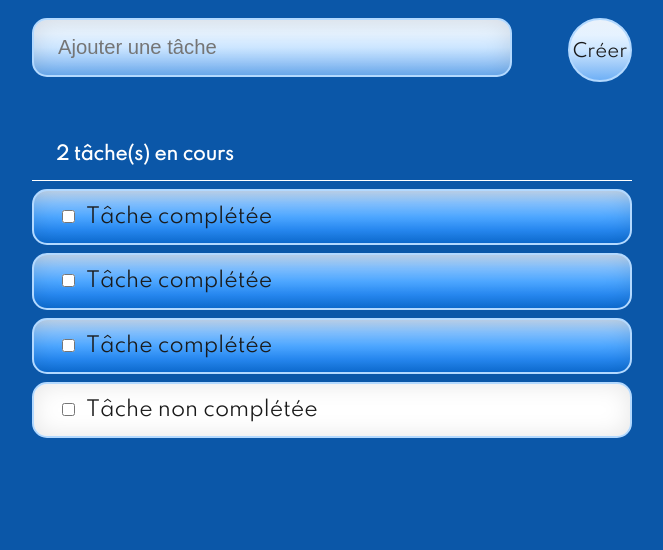
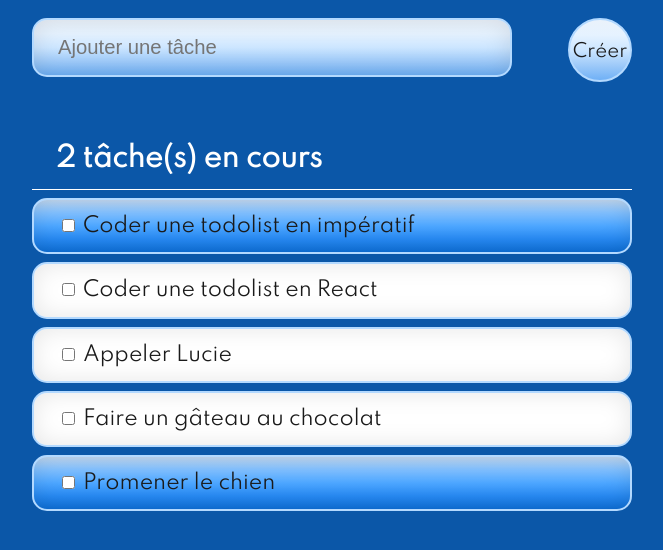
Before and after one commit to SylvieCanongia/REACT-JS-todo-list-v2, a React app: page / in a window 1280 px wide. Shown: the whole page, without its empty margins (308-971 px from the left). Built offline with nearby package versions, Linux system fonts and the light colour scheme.

Commit message:
dynamic display of the list of tasks with props

```diff
--- a/src/components/App/index.js
+++ b/src/components/App/index.js
@@ -1,8 +1,11 @@
 // == Import npm
 import React from 'react';
+import initialTasks from 'src/data/tasks';
+
 import AddTask from '../AddTask';
 import TaskCounter from '../TaskCounter';
 import TaskList from '../TaskList';
+
 
 // == Import
 import './styles.scss';
@@ -14,7 +17,7 @@ class App extends React.Component {
       <div className="app">
         <AddTask />
         <TaskCounter />
-        <TaskList />
+        <TaskList tasks={initialTasks} />
       </div>
     );
   }
--- a/src/components/TaskCounter/taskCounter.scss
+++ b/src/components/TaskCounter/taskCounter.scss
@@ -5,5 +5,6 @@
   border-bottom: 1px solid vars.$white;
   padding: vars.$base-space * 2 vars.$base-space * 3;
   margin-block-start: vars.$base-space * 6;
-  font-weight: 700;;
+  font-weight: 700;
+  font-size: vars.$medium-font-size;
 }
--- a/src/components/TaskList/TaskListItem.js
+++ b/src/components/TaskList/TaskListItem.js
@@ -1,10 +1,27 @@
 import React from 'react';
+import Proptypes from 'prop-types';
 
-const TaskListItem = () => (
-  <li className="taskListItem taskListItem--completed">
-    <input type="checkbox" name="checkbox-1" id="checkbox-1" className="taskListItem__input" />
-    <label htmlFor="checkbox-1" className="taskListItem__label">Tâche complétée</label>
-  </li>
-);
+const TaskListItem = ({ id, label, done }) => {
+  const checkboxId = `checkbox-${id}`;
+  let cssClass = 'taskListItem';
+  if (done) {
+    cssClass += ' taskListItem--done';
+  }
+
+  return (
+    <li className={cssClass}>
+      <label htmlFor={checkboxId} className="taskListItem__label">
+        <input type="checkbox" name={checkboxId} id={checkboxId} className="taskListItem__checkbox" />
+        {label}
+      </label>
+    </li>
+  );
+};
+
+TaskListItem.propTypes = {
+  id: Proptypes.number.isRequired,
+  label: Proptypes.string.isRequired,
+  done: Proptypes.bool.isRequired,
+};
 
 export default TaskListItem;
--- a/src/components/TaskList/index.js
+++ b/src/components/TaskList/index.js
@@ -1,18 +1,25 @@
 import React from 'react';
+import PropTypes from 'prop-types';
+import TaskListItem from './TaskListItem';
 
 import './taskList.scss';
-import TaskListItem from './TaskListItem';
 
-const TaskList = () => (
+const TaskList = ({ tasks }) => (
   <ul className="taskList">
-    <TaskListItem />
-    <TaskListItem />
-    <TaskListItem />
-    <li className="taskListItem">
-      <input type="checkbox" name="checkbox-1" id="checkbox-1" className="taskListItem__input" />
-      <label htmlFor="checkbox-1" className="taskListItem__label">Tâche non complétée</label>
-    </li>
+    {tasks.map((task) => (
+      <TaskListItem id={task.id} label={task.label} done={task.done} key={task.id} />
+    ))}
   </ul>
 );
 
+TaskList.propTypes = {
+  tasks: PropTypes.arrayOf(
+    PropTypes.shape({
+      id: PropTypes.number.isRequired,
+      label: PropTypes.string.isRequired,
+      done: PropTypes.bool.isRequired,
+    }).isRequired,
+  ).isRequired,
+};
+
 export default TaskList;
--- a/src/components/TaskList/taskList.scss
+++ b/src/components/TaskList/taskList.scss
@@ -15,12 +15,12 @@
       margin-block: vars.$base-space;
       cursor: pointer;
 
-      .taskListItem__label {
-        margin-inline: vars.$base-space;
+      .taskListItem__checkbox {
+        margin-right: vars.$base-space;
       }
   }
 
-  .taskListItem--completed {
+  .taskListItem--done {
     background: vars.$linear-gradient-blue-dark;
   }
 
```
